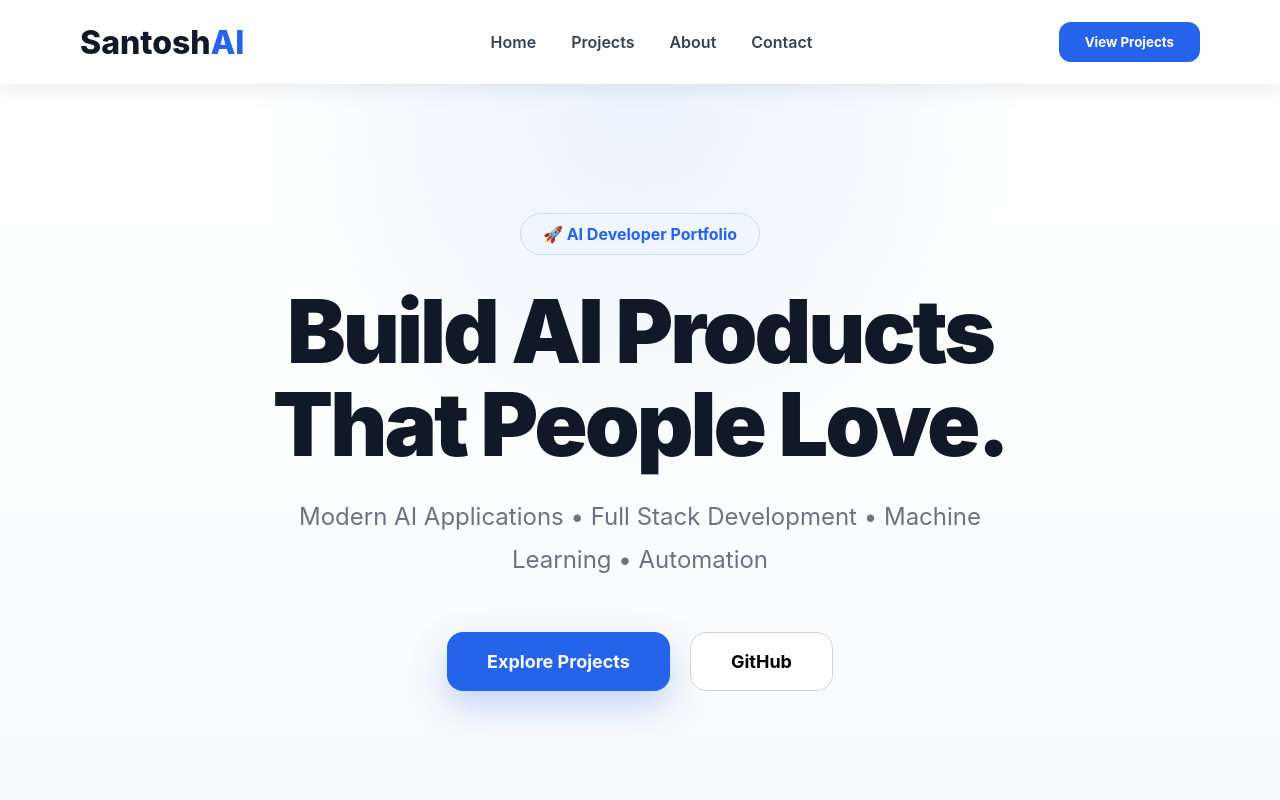
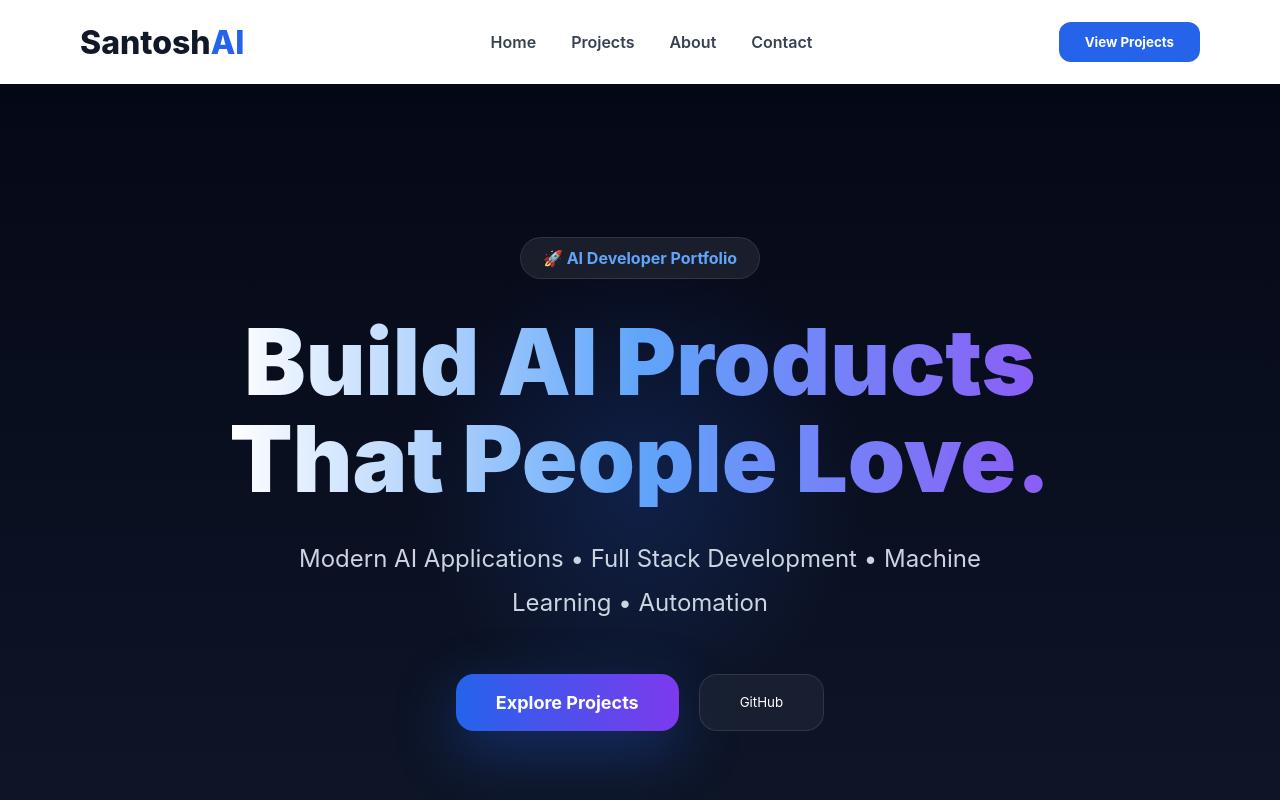
Before and after one commit to santoshml-lab/SantoshAI, a React (Vite) app: page / in a window 1280 px wide. Shown: the top 800 px of the page. Built offline with nearby package versions, Linux system fonts and the light colour scheme.

Commit message:
Update hero.css

```diff
--- a/src/styles/hero.css
+++ b/src/styles/hero.css
@@ -1,6 +1,6 @@
 .hero{
 
-min-height:92vh;
+min-height:100vh;
 
 display:flex;
 
@@ -15,10 +15,10 @@ text-align:center;
 padding:120px 20px;
 
 background:
-radial-gradient(circle at top,#60a5fa22,transparent 40%),
-linear-gradient(180deg,#ffffff,#f8fafc);
 
-overflow:hidden;
+radial-gradient(circle,#2563eb33,transparent 30%),
+
+linear-gradient(180deg,#050816,#0f172a);
 
 }
 
@@ -26,35 +26,39 @@ overflow:hidden;
 
 padding:10px 22px;
 
-background:#eff6ff;
-
-color:#2563eb;
-
-border:1px solid #bfdbfe;
-
 border-radius:999px;
 
+background:rgba(255,255,255,.08);
+
+backdrop-filter:blur(20px);
+
+border:1px solid rgba(255,255,255,.1);
+
+color:#60a5fa;
+
+margin-bottom:35px;
+
 font-weight:700;
-
-margin-bottom:30px;
 
 }
 
 .hero h1{
 
-font-size:88px;
+font-size:92px;
 
 font-weight:900;
 
 line-height:1.05;
 
-letter-spacing:-3px;
-
 max-width:1000px;
 
-color:#111827;
+background:linear-gradient(90deg,#ffffff,#60a5fa,#8b5cf6);
 
-margin-bottom:25px;
+-webkit-background-clip:text;
+
+-webkit-text-fill-color:transparent;
+
+margin-bottom:30px;
 
 }
 
@@ -64,7 +68,7 @@ font-size:24px;
 
 max-width:760px;
 
-color:#6b7280;
+color:#cbd5e1;
 
 line-height:1.8;
 
@@ -84,29 +88,19 @@ gap:20px;
 
 padding:18px 40px;
 
+background:linear-gradient(90deg,#2563eb,#7c3aed);
+
+color:white;
+
 border:none;
 
-border-radius:16px;
-
-background:#2563eb;
-
-color:white;
+border-radius:18px;
 
 font-size:18px;
 
 font-weight:700;
 
-cursor:pointer;
-
-transition:.35s;
-
-box-shadow:0 15px 35px rgba(37,99,235,.25);
-
-}
-
-.primary-btn:hover{
-
-transform:translateY(-6px);
+box-shadow:0 20px 60px rgba(37,99,235,.35);
 
 }
 
@@ -114,48 +108,14 @@ transform:translateY(-6px);
 
 padding:18px 40px;
 
-border-radius:16px;
+background:rgba(255,255,255,.05);
 
-border:1px solid #d1d5db;
+border:1px solid rgba(255,255,255,.1);
 
-background:white;
+color:white;
 
-font-size:18px;
+border-radius:18px;
 
-font-weight:700;
-
-cursor:pointer;
-
-transition:.35s;
+backdrop-filter:blur(20px);
 
 }
-
-.secondary-btn:hover{
-
-transform:translateY(-6px);
-
-box-shadow:0 15px 35px rgba(0,0,0,.08);
-
-}
-
-@media(max-width:768px){
-
-.hero h1{
-
-font-size:52px;
-
-}
-
-.hero p{
-
-font-size:18px;
-
-}
-
-.hero-buttons{
-
-flex-direction:column;
-
-}
-
-}
```
